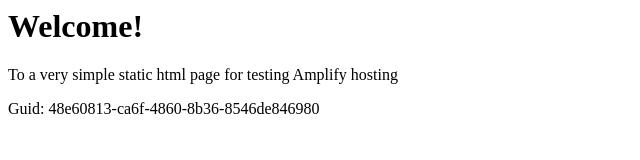
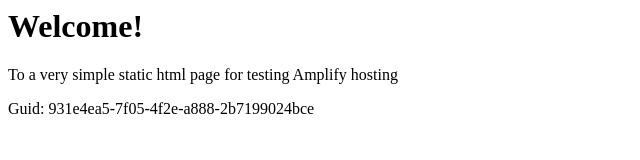
Before and after one commit to aws-aemilia-pdx/Github-PR-Commit-Integration-Test-DoNotTouch-GithubWebhookPreviewCanaryTest-v1-gamma-us-west-2, a website: page src/index.html in a window 1280 px wide. Shown: the full height of the page, 0-640 px from the left. Drawn offline with Linux system fonts and the light colour scheme.

Commit message:
commit from integ tests

```diff
--- a/src/index.html
+++ b/src/index.html
@@ -12,6 +12,6 @@
 <body>
     <h1>Welcome!</h1>
     <p>To a very simple static html page for testing Amplify hosting</p>
-    <p>Guid: 48e60813-ca6f-4860-8b36-8546de846980</p></body>
+    <p>Guid: 931e4ea5-7f05-4f2e-a888-2b7199024bce</p></body>
 
 </html>
```
